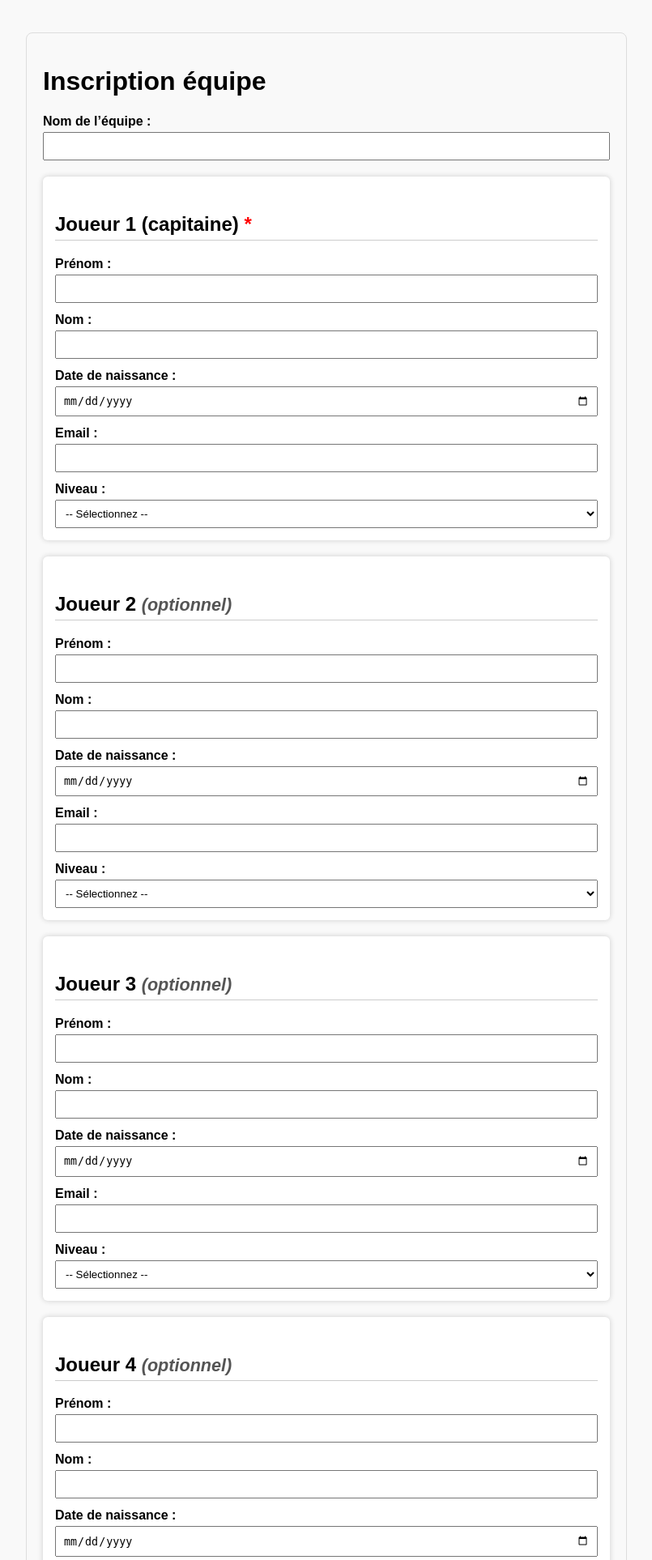
After one commit to LouisAyzac/TournamentMaker, a Django app: page /TournamentMaker/signup/ in a window 1280 px wide. The commit adds this page. Shown: the top 1926 px of the page at 81% size, without its empty margins (237-1042 px from the left). Run offline with Django 5.2, Linux system fonts and the light colour scheme.

Commit message:
ajout de l'inscription par le capitaine

```diff
--- a/TournoiApp/TournamentMaker/templates/base_generic.html
+++ b/TournoiApp/TournamentMaker/templates/base_generic.html
@@ -26,6 +26,7 @@
         <a href="{% url 'login' %}" class="nav-button">Scores</a>
 <a href="{% url 'pool_list' %}" class="nav-button">Pools</a>
 <a href="{% url 'rankings_list' %}" class="nav-button">Classements</a>
+<a href="{% url 'signup' %}" class="nav-button">Inscription</a>
 
 
 
--- /dev/null
+++ b/TournoiApp/TournamentMaker/templates/signup.html
@@ -0,0 +1,127 @@
+<!DOCTYPE html>
+<html lang="fr">
+<head>
+    <meta charset="UTF-8" />
+    <title>Inscription équipe</title>
+    <style>
+        body {
+            font-family: Arial, sans-serif;
+            max-width: 700px;
+            margin: 40px auto;
+            padding: 20px;
+            border: 1px solid #ddd;
+            border-radius: 8px;
+            background-color: #f9f9f9;
+        }
+        h2 {
+            margin-top: 30px;
+            border-bottom: 1px solid #ccc;
+            padding-bottom: 5px;
+        }
+        label {
+            display: block;
+            margin-top: 12px;
+            font-weight: bold;
+        }
+        input, select {
+            width: 100%;
+            padding: 8px;
+            margin-top: 4px;
+            box-sizing: border-box;
+        }
+        button {
+            margin-top: 25px;
+            padding: 12px;
+            width: 100%;
+            font-size: 16px;
+            background-color: #2c87f0;
+            color: white;
+            border: none;
+            border-radius: 5px;
+            cursor: pointer;
+        }
+        button:hover {
+            background-color: #1b5fbd;
+        }
+        .joueur {
+            background-color: #fff;
+            padding: 15px;
+            margin-top: 20px;
+            border-radius: 6px;
+            box-shadow: 0 0 6px #ccc;
+        }
+        .optionnel {
+            font-style: italic;
+            font-size: 0.9em;
+            color: #555;
+            margin-top: 0;
+        }
+    </style>
+</head>
+<body>
+
+    <h1>Inscription équipe</h1>
+    <form method="POST" action="{% url 'signup' %}">
+        {% csrf_token %}
+
+        <label for="team_name">Nom de l’équipe :</label>
+        <input type="text" id="team_name" name="team_name" required />
+
+        <!-- Joueur 1 obligatoire -->
+        <div class="joueur">
+            <h2>Joueur 1 (capitaine) <span style="color:red">*</span></h2>
+            <label for="first_name_1">Prénom :</label>
+            <input type="text" id="first_name_1" name="first_name_1" required />
+
+            <label for="last_name_1">Nom :</label>
+            <input type="text" id="last_name_1" name="last_name_1" required />
+
+            <label for="birthdate_1">Date de naissance :</label>
+            <input type="date" id="birthdate_1" name="birthdate_1" required />
+
+            <label for="email_1">Email :</label>
+            <input type="email" id="email_1" name="email_1" required />
+
+            <label for="level_1">Niveau :</label>
+            <select id="level_1" name="level_1" required>
+                <option value="">-- Sélectionnez --</option>
+                <option value="debutant">Débutant</option>
+                <option value="intermediaire">Intermédiaire</option>
+                <option value="avance">Avancé</option>
+                <option value="expert">Expert</option>
+            </select>
+        </div>
+
+        <!-- Joueurs 2 à 5 optionnels -->
+        {% for i in "2345" %}
+        <div class="joueur">
+            <h2>Joueur {{ i }} <span class="optionnel">(optionnel)</span></h2>
+
+            <label for="first_name_{{ i }}">Prénom :</label>
+            <input type="text" id="first_name_{{ i }}" name="first_name_{{ i }}" />
+
+            <label for="last_name_{{ i }}">Nom :</label>
+            <input type="text" id="last_name_{{ i }}" name="last_name_{{ i }}" />
+
+            <label for="birthdate_{{ i }}">Date de naissance :</label>
+            <input type="date" id="birthdate_{{ i }}" name="birthdate_{{ i }}" />
+
+            <label for="email_{{ i }}">Email :</label>
+            <input type="email" id="email_{{ i }}" name="email_{{ i }}" />
+
+            <label for="level_{{ i }}">Niveau :</label>
+            <select id="level_{{ i }}" name="level_{{ i }}">
+                <option value="">-- Sélectionnez --</option>
+                <option value="debutant">Débutant</option>
+                <option value="intermediaire">Intermédiaire</option>
+                <option value="avance">Avancé</option>
+                <option value="expert">Expert</option>
+            </select>
+        </div>
+        {% endfor %}
+
+        <button type="submit">S’inscrire</button>
+    </form>
+
+</body>
+</html>
--- a/TournoiApp/TournamentMaker/urls.py
+++ b/TournoiApp/TournamentMaker/urls.py
@@ -13,6 +13,7 @@ urlpatterns = [
     path('pools/', views.pool_list, name='pool_list'),  # liste des pools
     path('pools/<int:pk>/', views.pool_detail, name='pool_detail'),  # détail d'une pool
     path('rankings/', views.rankings_list, name='rankings_list'),
-
+    path('signup/', views.signup, name='signup'),
+    path('signup/success/', views.signup_success, name='signup_success'),
 
 ]
--- a/TournoiApp/TournamentMaker/views.py
+++ b/TournoiApp/TournamentMaker/views.py
@@ -123,3 +123,89 @@ def scores(request):
     # GET : afficher les matchs
     matches = Match.objects.all()
     return render(request, "scores.html", {"matches": matches})
+
+from django.contrib.auth.decorators import login_required
+from django.db.models import Q
+from django.shortcuts import render, redirect
+from .models import Match, UserProfile
+
+@login_required
+def scores(request):
+    try:
+        team = request.user.userprofile.team
+    except UserProfile.DoesNotExist:
+        return render(request, 'no_team.html')
+
+    if not team:
+        return render(request, 'no_team.html')
+
+    # Filtrer les matchs de l'équipe du user
+    matches = Match.objects.filter(Q(team_a=team) | Q(team_b=team))
+
+    if request.method == 'POST':
+        for match in matches:
+            for i in range(1, 4):  # gère sets 1 à 3 (tu peux ajouter 4 et 5 ensuite)
+                setattr(match, f'set{i}_team_a', int(request.POST.get(f'match_{match.id}_set{i}_team_a', 0)))
+                setattr(match, f'set{i}_team_b', int(request.POST.get(f'match_{match.id}_set{i}_team_b', 0)))
+            match.save()
+        return redirect('scores')  # évite les resoumissions de formulaire
+
+    return render(request, 'scores.html', {'matches': matches})
+
+from django.shortcuts import render
+from .models import Team, UserProfile
+from django.db import transaction
+
+from django.shortcuts import render, redirect
+from .models import Team, UserProfile
+from .models import Tournament  # si nécessaire
+from django.utils.dateparse import parse_date
+
+LEVEL_MAP = {
+    'debutant': 1,
+    'intermediaire': 2,
+    'avance': 3,
+    'expert': 4,
+}
+
+def signup(request):
+    if request.method == 'POST':
+        team_name = request.POST.get('team_name')
+        if not team_name:
+            return render(request, 'signup.html', {'error': 'Le nom de l’équipe est requis.'})
+
+        # (Facultatif) Associer à un tournoi si nécessaire
+        tournament = Tournament.objects.first()  # à adapter selon ton projet
+        team = Team.objects.create(name=team_name, tournament=tournament)
+
+        # Créer les joueurs (au moins le premier)
+        for i in range(1, 6):
+            first_name = request.POST.get(f'first_name_{i}')
+            last_name = request.POST.get(f'last_name_{i}')
+            birthdate_str = request.POST.get(f'birthdate_{i}')
+            email = request.POST.get(f'email_{i}')
+            level_str = request.POST.get(f'level_{i}')
+
+            # Ne créer un profil que si prénom et nom sont fournis
+            if first_name and last_name:
+                if not (birthdate_str and email and level_str):
+                    continue  # skip si champs manquants
+
+                birthdate = parse_date(birthdate_str)
+                level = LEVEL_MAP.get(level_str.lower(), 1)
+
+                UserProfile.objects.create(
+                    first_name=first_name,
+                    last_name=last_name,
+                    date_of_birth=birthdate,
+                    level=level,
+                    email=email,
+                    team=team
+                )
+
+        return redirect('signup_success')  # Redirige vers la page de confirmation
+
+    return render(request, 'signup.html')
+
+def signup_success(request):
+    return render(request, 'signup_success.html')
```
Also changed, not shown: TournoiApp/TournamentMaker/admin.py (+17 -0 lines), TournoiApp/TournamentMaker/models.py (+27 -0 lines), TournoiApp/TournamentMaker/templates/no_team.html (added, +12 -0 lines), TournoiApp/TournamentMaker/templates/signup_success.html (added, +11 -0 lines), TournoiApp/TournamentMaker/migrations/0014_userprofile.py (added), TournoiApp/TournamentMaker/migrations/0015_userprofile_date_of_birth_userprofile_email_and_more.py (added), TournoiApp/db.sqlite3.
